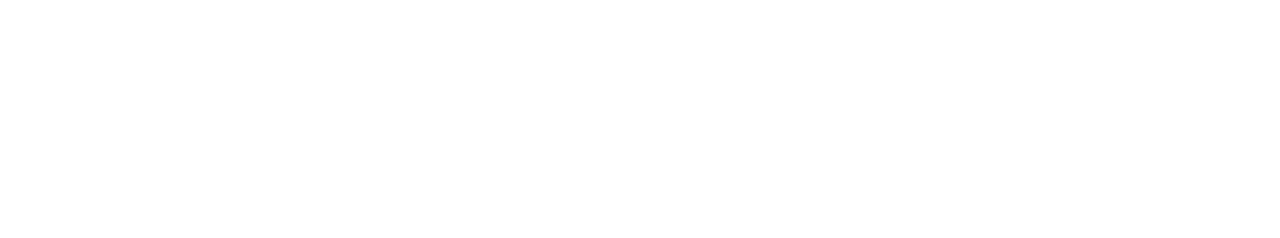
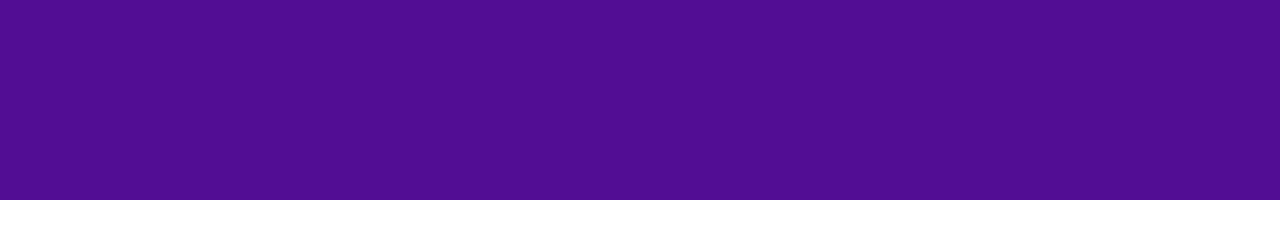
Before and after one commit to daniltantsyura/first-project, a plain HTML site: page index.html in a window 1280 px wide. Drawn offline with Linux system fonts and the light colour scheme.

Commit message:
добавление стилей

```diff
--- a/index.html
+++ b/index.html
@@ -4,6 +4,7 @@
     <meta charset="UTF-8">
     <meta name="viewport" content="width=device-width, initial-scale=1.0">
     <title>Document</title>
+    <link rel="stylesheet" href="style.css">
 </head>
 <body>
     <header class="header">
--- a/style.css
+++ b/style.css
@@ -0,0 +1,8 @@
+body{
+    margin: 0;
+}
+
+.header{
+    height: 200px;
+    background-color: rgb(82, 13, 148);
+}
```
